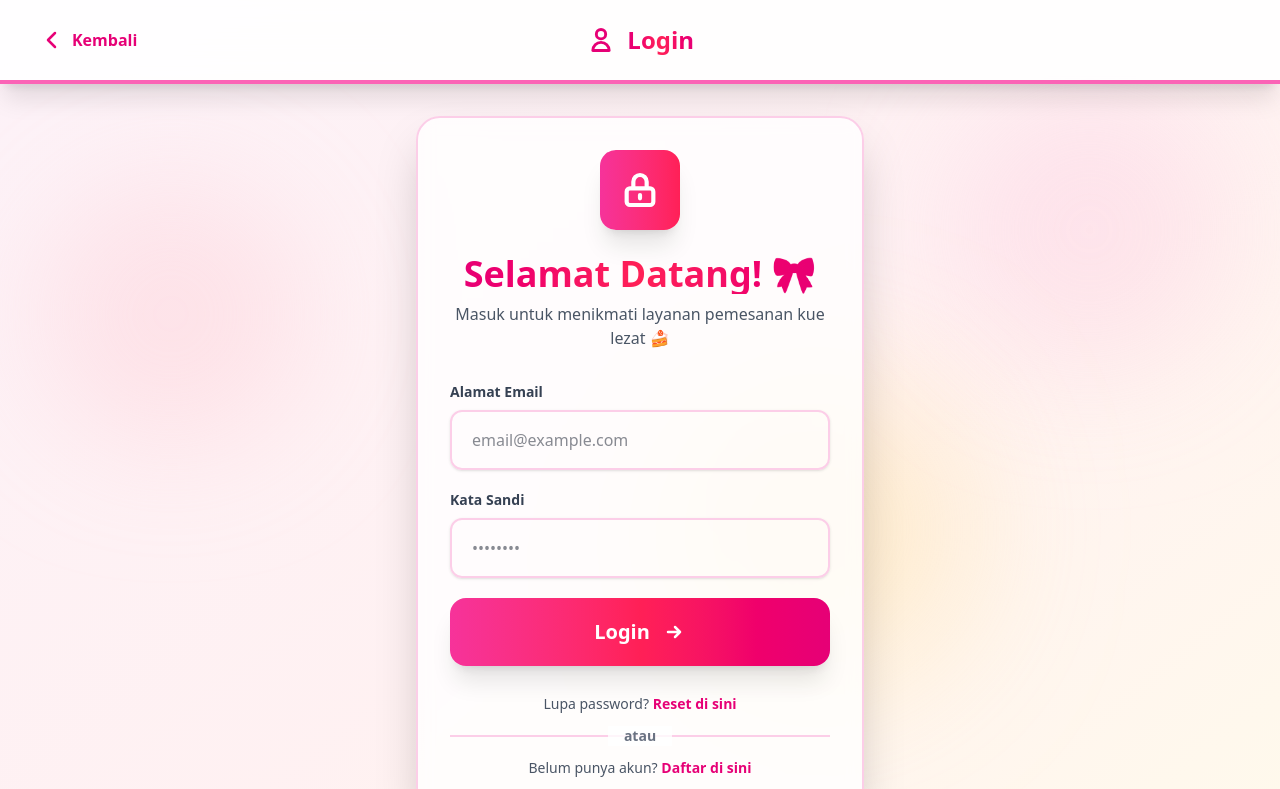
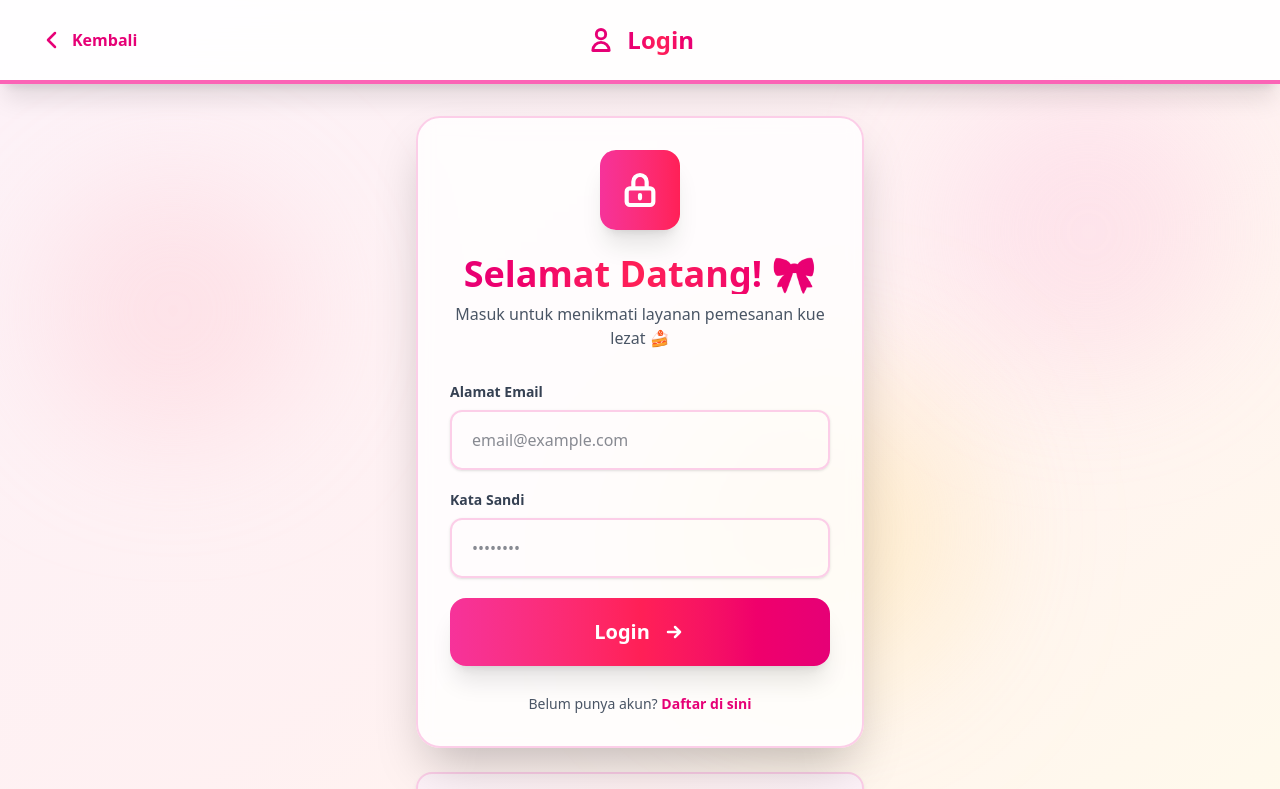
Before and after one commit to IvanBunardi/UAS_ITFintech, a Next.js app in the folder web_paymentgateway/: page /login in a window 1280 px wide. Shown: the top 789 px of the page. Built offline with nearby package versions, Linux system fonts and the light colour scheme.

Commit message:
fix login

```diff
--- a/web_paymentgateway/src/pages/login.tsx
+++ b/web_paymentgateway/src/pages/login.tsx
@@ -144,24 +144,6 @@ export default function LoginPage() {
               </button>
 
               <div className="space-y-3 pt-2">
-                <p className="text-center text-sm text-gray-600">
-                  Lupa password?{' '}
-                  <span
-                    onClick={() => router.push('/forgot-password')}
-                    className="text-pink-600 font-bold hover:text-pink-700 cursor-pointer hover:underline transition-colors"
-                  >
-                    Reset di sini
-                  </span>
-                </p>
-
-                <div className="relative">
-                  <div className="absolute inset-0 flex items-center">
-                    <div className="w-full border-t-2 border-pink-200"></div>
-                  </div>
-                  <div className="relative flex justify-center text-sm">
-                    <span className="px-4 bg-white/80 text-gray-500 font-semibold">atau</span>
-                  </div>
-                </div>
 
                 <p className="text-center text-sm text-gray-600">
                   Belum punya akun?{' '}
```
